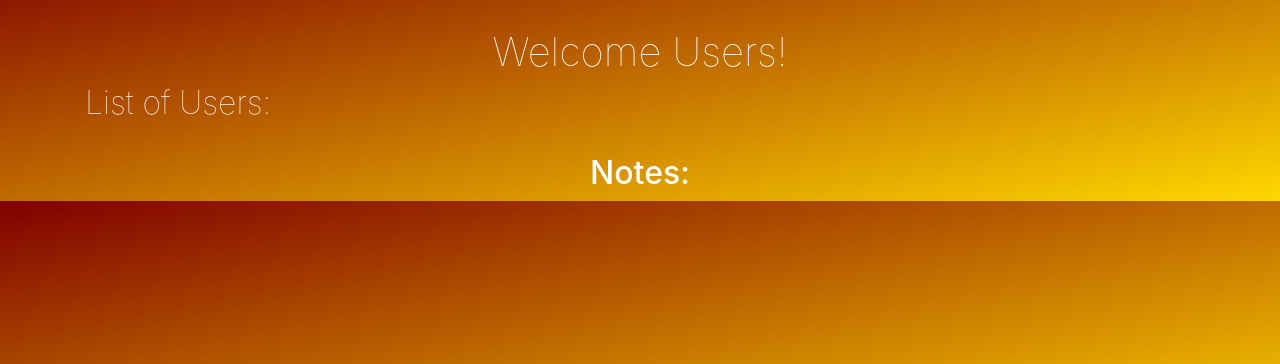
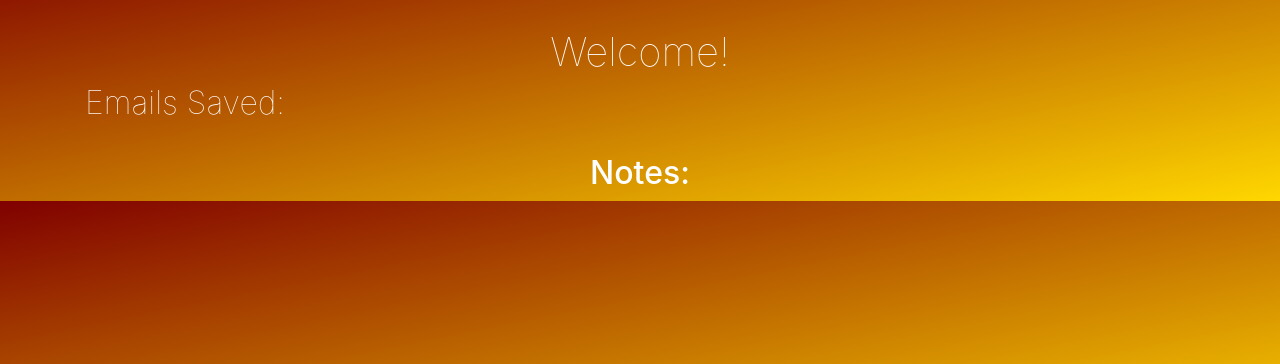
Before and after one commit to EarlClaro/im2, a Flask app: page /index in a window 1280 px wide. Shown: the part 56-420 px from the top of the page. Run offline with Flask 3, Linux system fonts and the light colour scheme; a user stored in the database is signed in; data that the repository does not hold is empty; some libraries are stand-ins or nearby versions.

Commit message:
motto motto

```diff
--- a/templates/index.html
+++ b/templates/index.html
@@ -52,7 +52,9 @@
         .nav-link {
             color: #fff !important;
         }
-
+        .btn-group{
+            padding-left: 30px;
+        }
         .navbar-brand:hover,
         .nav-link:hover {
             color: red !important;
@@ -87,8 +89,8 @@
     </nav>
 
     <div class="container mt-4">
-        <h1 style="font-weight: 100; text-align: center;">Welcome Users!</h1>
-        <h2 style="font-weight: 100;">List of Users:</h2>
+        <h1 style="font-weight: 100; text-align: center;">Welcome!</h1>
+        <h2 style="font-weight: 100;">Emails Saved:</h2>
         <ul class="list-group">
             {% for email in email_data %}
                 <li class="list-group-item d-flex justify-content-between align-items-center">
```
